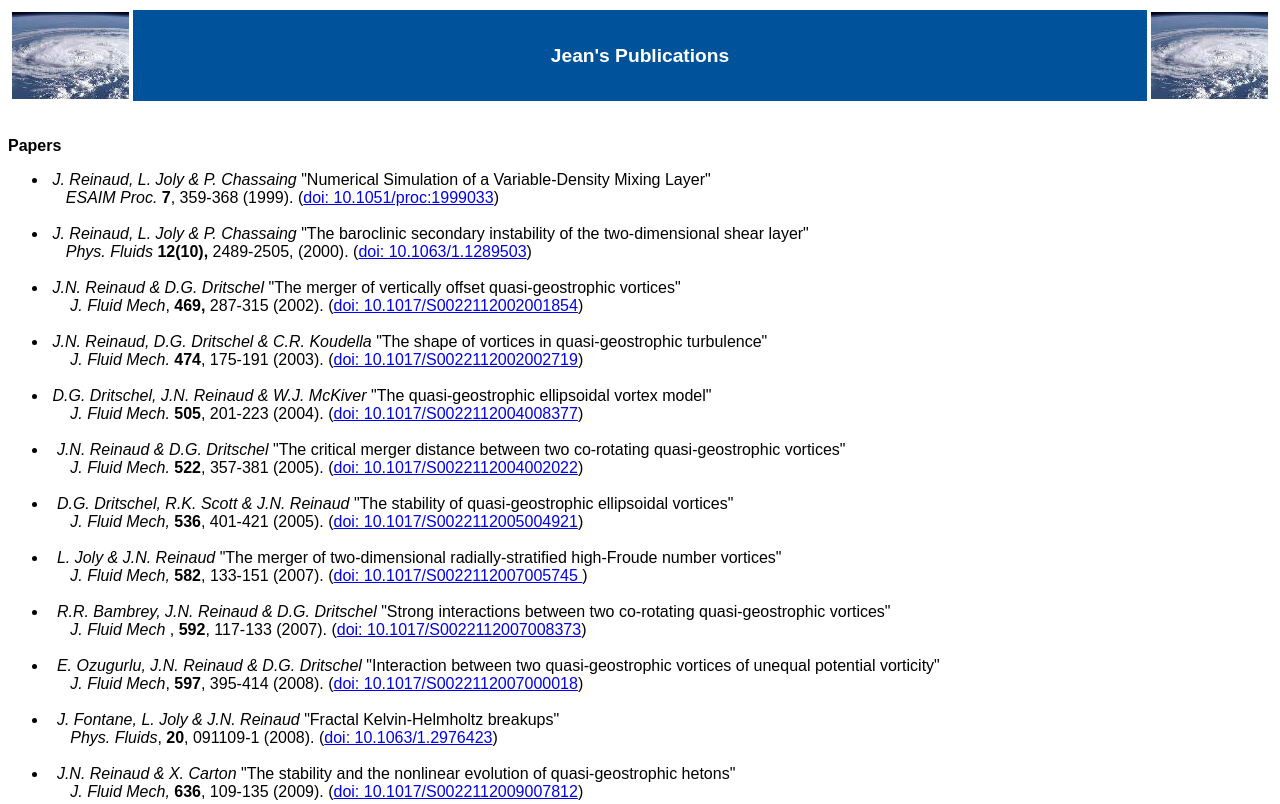
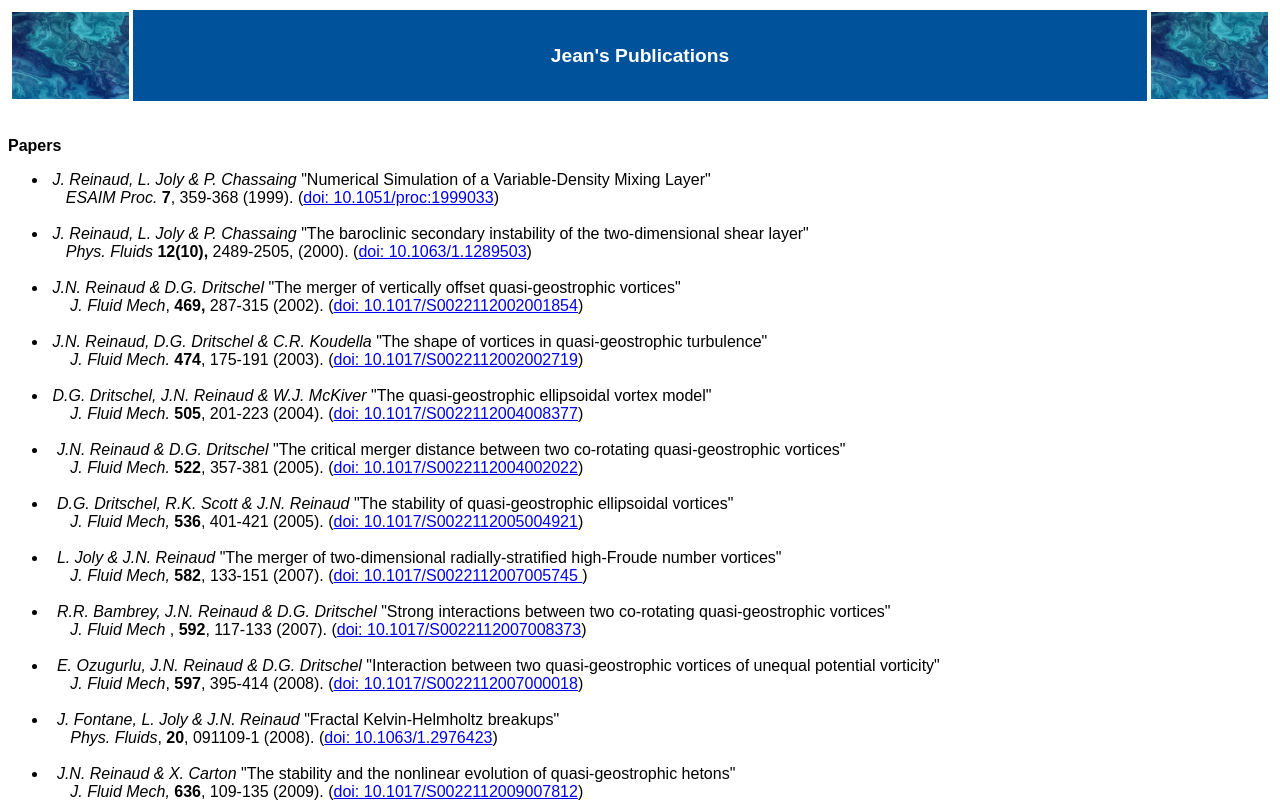
Before and after one commit to jnreinaud/jnreinaud.github.io, a plain HTML site: page publications.html in a window 1280 px wide. Shown: the top 804 px of the page. Drawn offline with Linux system fonts and the light colour scheme.

Commit message:
Update publications.html

```diff
--- a/publications.html
+++ b/publications.html
@@ -11,14 +11,14 @@
   <tbody>
     <tr>
       <td style="width: 117px; vertical-align: top;"><img alt=""
- src="vortex.jpg" style="width: 117px; height: 87px;"><br>
+ src="vortex.jpeg" style="width: 117px; height: 87px;"><br>
       </td>
       <td
  style="background-color: rgb(0, 83, 155); vertical-align: middle; text-align: center;"><b><big><span
  style="color: rgb(255, 255, 255);font-family:sans-serif">Jean's Publications</span> </big><u><br>
       </u></b></td>
       <td style="width: 117px; vertical-align: top; text-align: right;"><img
- alt="" src="vortex.jpg" style="width: 117px; height: 87px;"></td>
+ alt="" src="vortex.jpeg" style="width: 117px; height: 87px;"></td>
     </tr>
   </tbody>
 </table>
```
